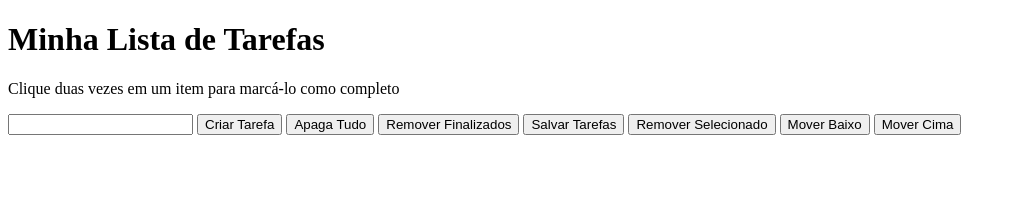
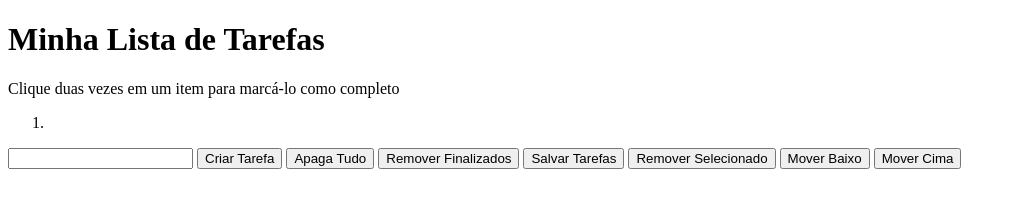
Before and after one commit to tryber/sd-03-block5-project-todo-list, a plain HTML site: page index.html in a window 1280 px wide. Both pictures are taken after a click on the button "Criar Tarefa". Shown: the whole page, without its empty margins (0-1016 px from the left). Drawn offline with Linux system fonts and the light colour scheme.

Commit message:
req05 17.51

```diff
--- a/script.js
+++ b/script.js
@@ -0,0 +1,7 @@
+ct = document.getElementById('criar-tarefa');
+ct.addEventListener('click', criarTarefa);
+
+function criarTarefa() {
+  let li = document.createElement('li');
+  document.getElementById('lista-tarefas').appendChild(li);
+}
```
Also changed, not shown: index.html (line endings or trailing spaces).
